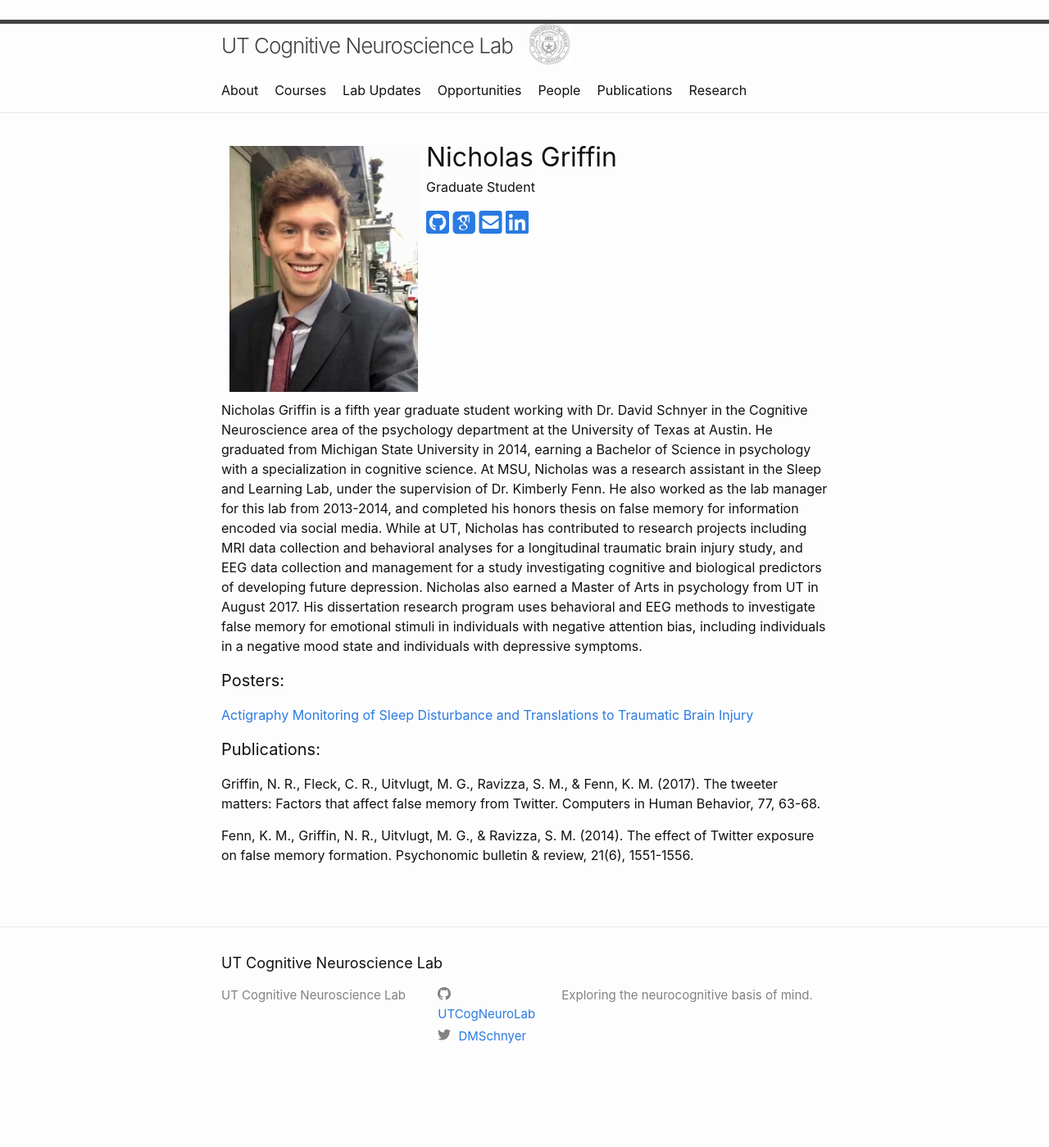
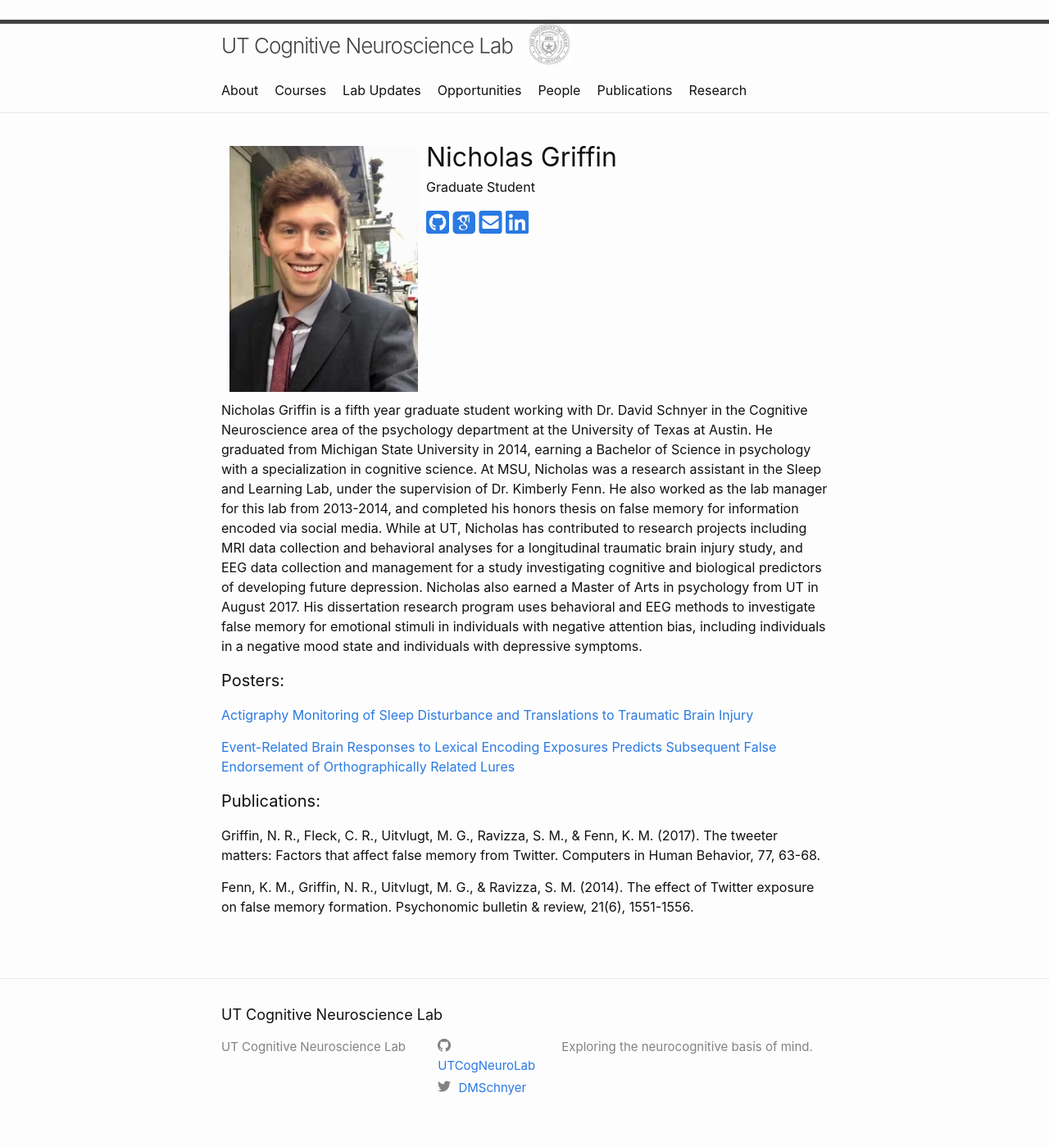
Before and after one commit to UTCogNeuroLab/UTCogNeuroLab.github.io, a Jekyll site: the page built from team/nicholas-griffin.md, in a window 1280 px wide. Shown: the whole page at 82% size. Built offline with Jekyll 4.4.1, drawn with Linux system fonts in a browser that asks for light colours; nearby versions of some CDN libraries; some web fonts are replaced; before the commit the page ends 1336 px from its top, so only the background shows below that.

Commit message:
Update nicholas-griffin.md

```diff
--- a/team/nicholas-griffin.md
+++ b/team/nicholas-griffin.md
@@ -20,6 +20,8 @@ Nicholas Griffin is a fifth year graduate student working with Dr. David Schnyer
 
 [Actigraphy Monitoring of Sleep Disturbance and Translations to Traumatic Brain Injury](/assets/posters/CARE_Poster.pptx.pdf)
 
+[Event-Related Brain Responses to Lexical Encoding Exposures Predicts Subsequent False Endorsement of Orthographically Related Lures](/assets/posters/SfNPoster_2018_NRG.pdf)
+
 #### Publications:
 
 Griffin, N. R., Fleck, C. R., Uitvlugt, M. G., Ravizza, S. M., & Fenn, K. M. (2017). The tweeter matters: Factors that affect false memory from Twitter. Computers in Human Behavior, 77, 63-68.
```
